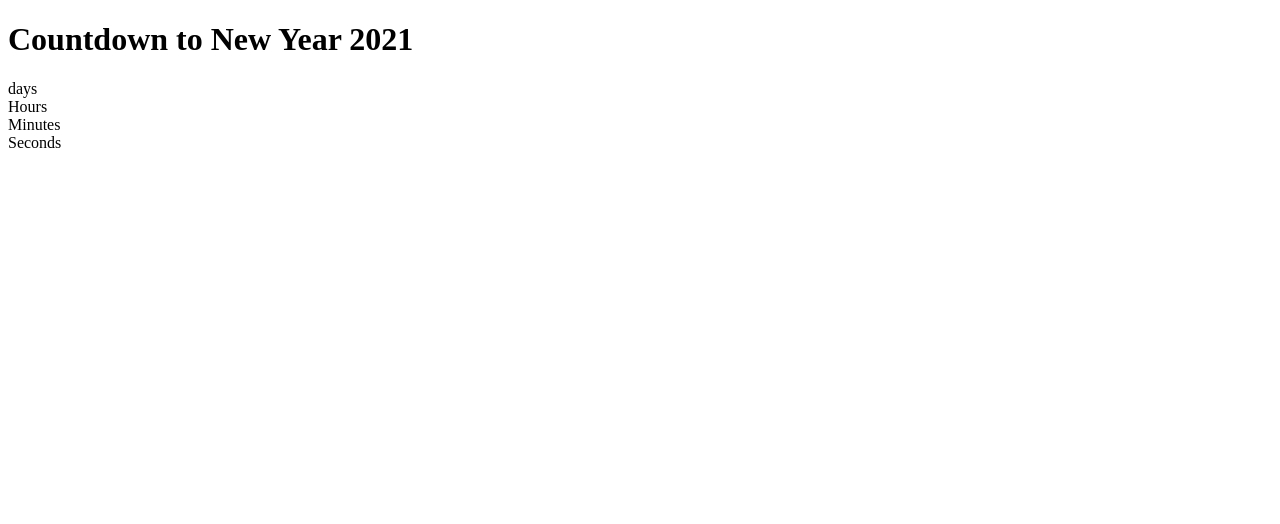
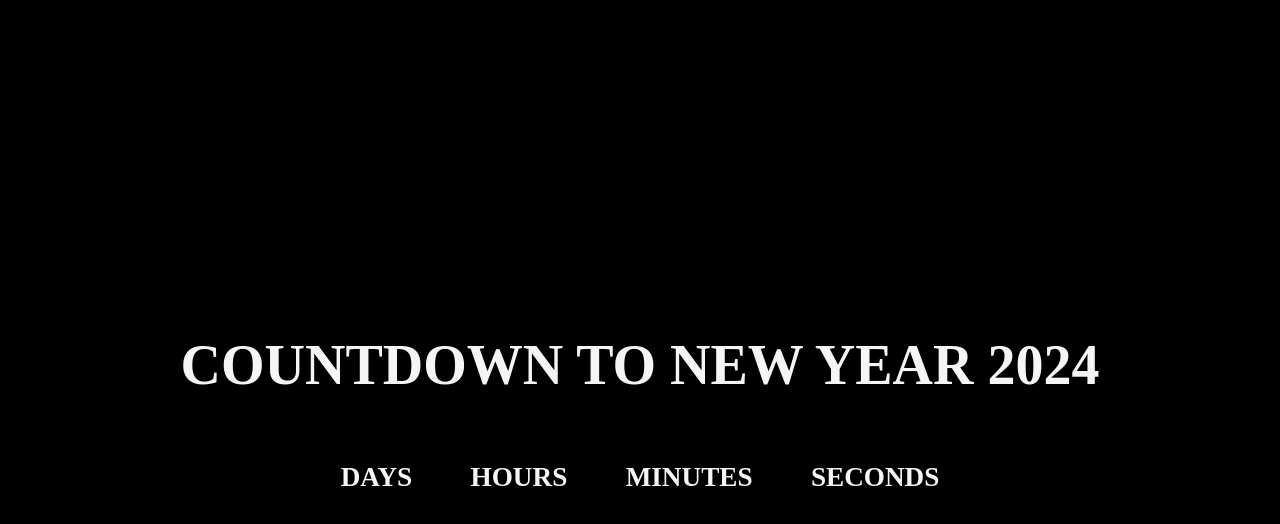
Before and after one commit to GitHubOshin/Falling-Snow, a plain HTML site: page 2-countdown-timer/index.html in a window 1280 px wide. Drawn offline with Linux system fonts and the light colour scheme.

Commit message:
Update index.html

```diff
--- a/2-countdown-timer/index.html
+++ b/2-countdown-timer/index.html
@@ -4,10 +4,11 @@
     <meta charset="UTF-8" />
     <meta http-equiv="X-UA-Compatible" content="IE=edge" />
     <meta name="viewport" content="width=device-width, initial-scale=1.0" />
+    <link rel="stylesheet" href="./style.css" />
     <title>02 Countdown Timer</title>
   </head>
   <body>
-    <h1>Countdown to New Year 2021</h1>
+    <h1>Countdown to New Year 2024</h1>
     <div>
       <div class="countdown"><span id="days"></span>days</div>
       <div class="countdown"><span id="hours"></span>Hours</div>
```
